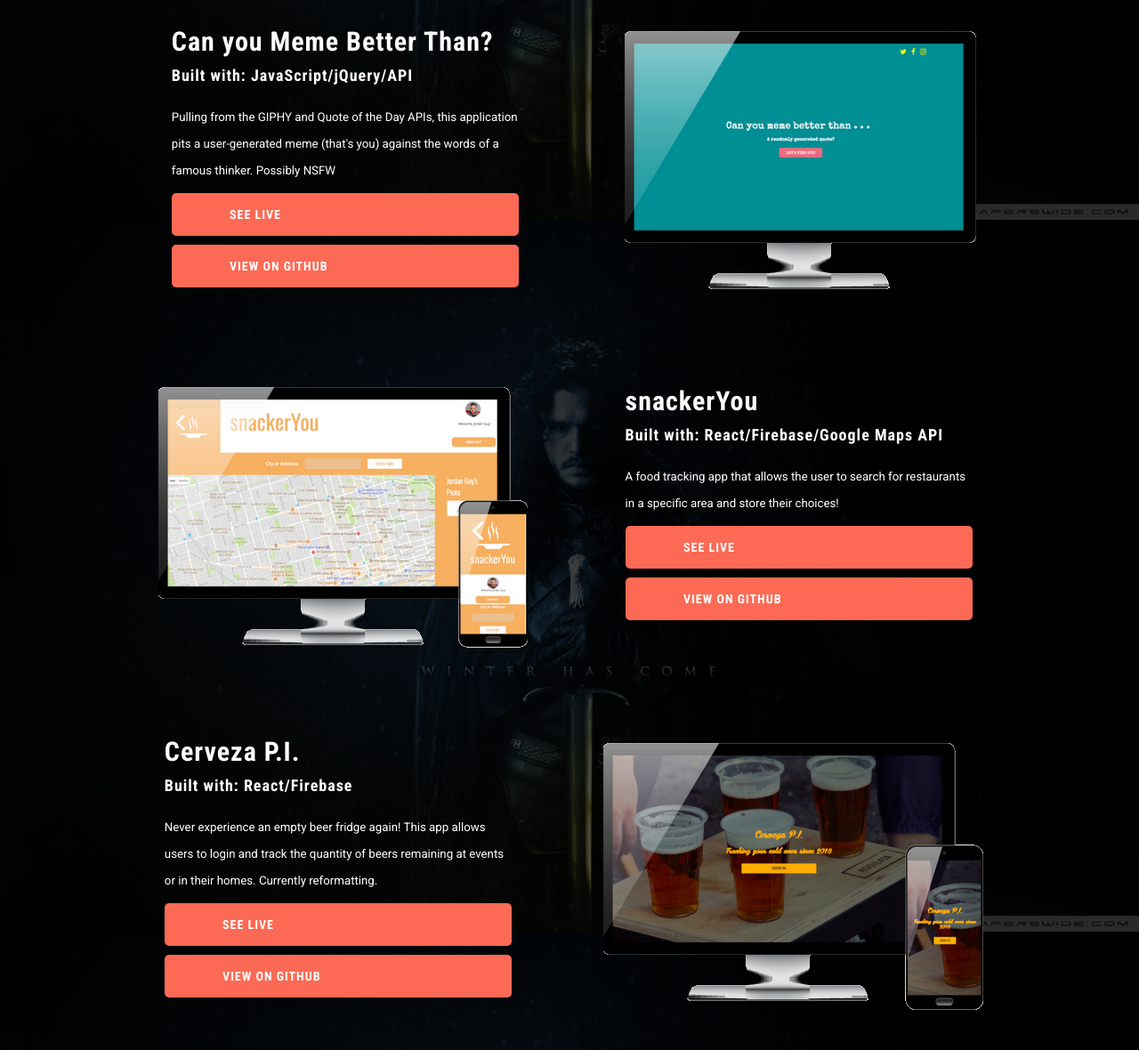
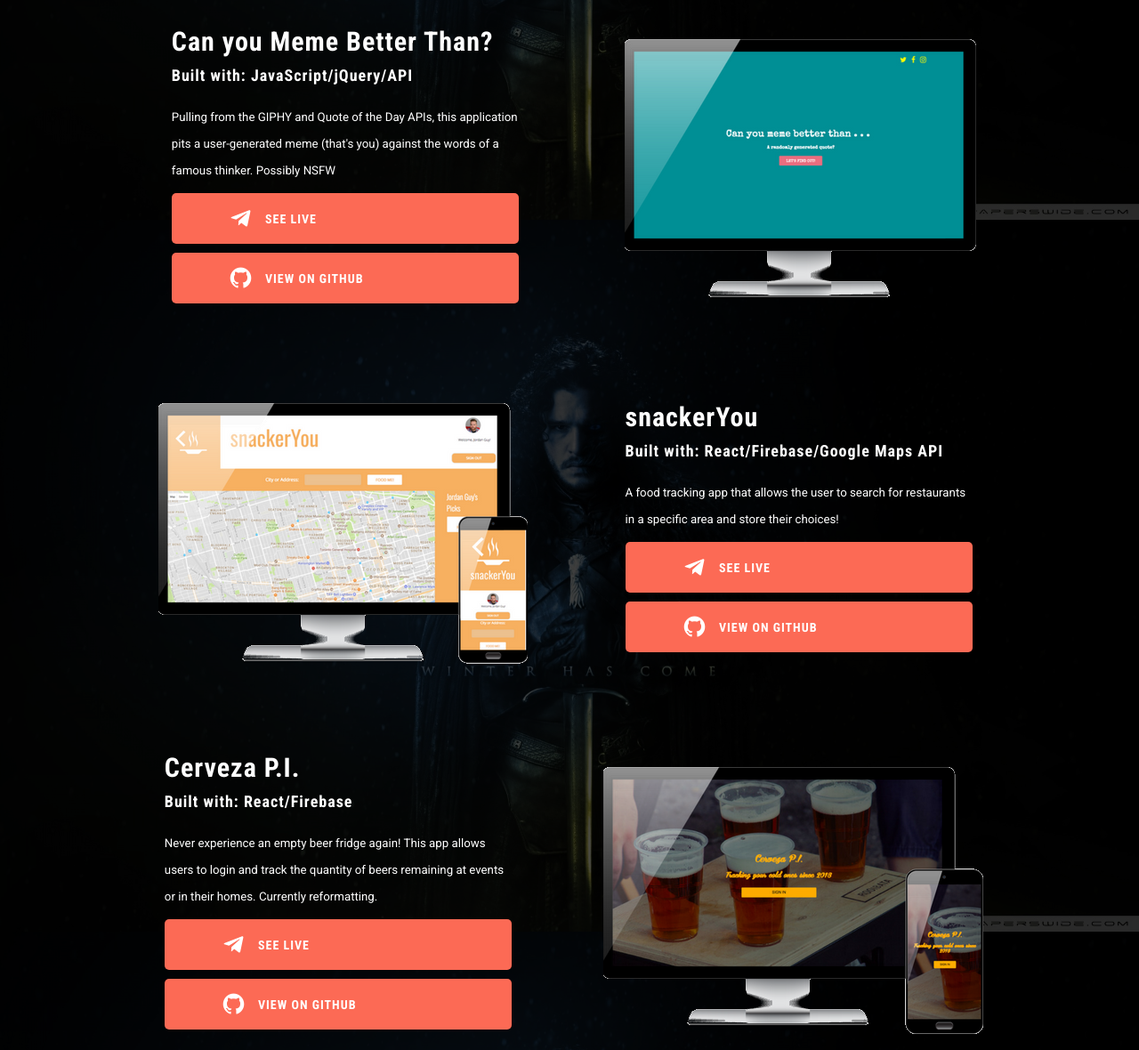
Before and after one commit to JordanGuy27/portfolio, a website: page index.html in a window 1280 px wide. Shown: the part 2252-3432 px from the top of the page at 89% size. Drawn offline with nearby package versions, Linux system fonts and the light colour scheme; some packages are replaced by stand-ins of ours; a script that the page names is missing.

Commit message:
added favicons

```diff
--- a/dev/styles/_projects.scss
+++ b/dev/styles/_projects.scss
@@ -23,7 +23,9 @@
 
 a.seeLive, a.github {
 		text-align: left;
-		display: block;
+        display: block;
+        display: flex;
+        align-items: center;
 		margin: 10px 0;
 		width: 100%;
         border-style: none;
@@ -71,6 +73,15 @@ a.seeLive, a.github {
     }
 }
 
+.projectButton  {
+    .devicon-github-plain, .fa-telegram-plane {
+        font-size: 25px;
+        width: 25px;
+        height: 25px;
+        margin-right: 15px;
+    }
+}
+
 .project1, .project2, .project3, .project4, .project5 {
     display: flex;
     justify-content: space-around;
--- a/index.html
+++ b/index.html
@@ -132,8 +132,8 @@
 							<h5>Pulling from the GIPHY and Quote of the Day APIs, this application pits a user-generated meme (that's you) against the
 							words of a famous thinker. Possibly NSFW</h5>
 							<div class="projectButton">
-								<a target="_blank" href="https://jordanguy27.github.io/Meme-better-than/." class="seeLive hvr-shutter-out-vertical">See Live</button>
-								<a target="_blank" href="https://github.com/JordanGuy27/Meme-better-than" class="github hvr-shutter-out-vertical">View on GitHub</a>
+								<a target="_blank" href="https://jordanguy27.github.io/Meme-better-than/." class="seeLive hvr-shutter-out-vertical"><i class="fab fa-telegram-plane"></i>See Live</button>
+								<a target="_blank" href="https://github.com/JordanGuy27/Meme-better-than" class="github hvr-shutter-out-vertical"><i class="devicon-github-plain"></i>View on GitHub</a>
 							</div>
 						</div>
 						<div class="imgContainer"><img src="./public/styles/assets/memeEdit.png" alt=""></div>
@@ -147,8 +147,8 @@
 							<h4 class="language">Built with: React/Firebase/Google Maps API</h4>
 							<h5>A food tracking app that allows the user to search for restaurants in a specific area and store their choices!</h5>
 							<div class="projectButton">
-								<a target="_blank" href="https://dude-wheres-my-food.firebaseapp.com/" class="seeLive hvr-shutter-out-vertical">See Live</a>
-								<a target="_blank" href="https://github.com/TeamENJ/SnackerYou" class="github hvr-shutter-out-vertical">View on GitHub</a>
+								<a target="_blank" href="https://dude-wheres-my-food.firebaseapp.com/" class="seeLive hvr-shutter-out-vertical"><i class="fab fa-telegram-plane"></i>See Live</a>
+								<a target="_blank" href="https://github.com/TeamENJ/SnackerYou" class="github hvr-shutter-out-vertical"><i class="devicon-github-plain"></i>View on GitHub</a>
 							</div>
 						</div>
 					</div>
@@ -158,8 +158,8 @@
 							<h4 class="language">Built with: React/Firebase</h4>
 							<h5>Never experience an empty beer fridge again! This app allows users to login and track the quantity of beers remaining at events or in their homes. Currently reformatting.</h5>
 							<div class="projectButton">
-								<a target="_blank" href=" https://beer-fridge-app.firebaseapp.com" class="seeLive hvr-shutter-out-vertical">See Live</a>
-								<a target="_blank" href="https://github.com/JordanGuy27/beer-fridge-app" class="github hvr-shutter-out-vertical">View on GitHub</a>
+								<a target="_blank" href=" https://beer-fridge-app.firebaseapp.com" class="seeLive hvr-shutter-out-vertical"><i class="fab fa-telegram-plane"></i>See Live</a>
+								<a target="_blank" href="https://github.com/JordanGuy27/beer-fridge-app" class="github hvr-shutter-out-vertical"><i class="devicon-github-plain"></i>View on GitHub</a>
 							</div>
 						</div>
 						<div class="imgContainer"><img src="./public/styles/assets/beerEdit.png" alt=""></div>
@@ -171,8 +171,8 @@
 							<h4 class="language">Built with: HTML/CSS</h4>
 							<h5>A single page, responsive PSD client based conversion.</h5>
 							<div class="projectButton">
-								<a target="_blank" href="https://jordanguy27.github.io/over-conversion/." class="seeLive hvr-shutter-out-vertical">See Live</a>
-								<a target="_blank" href="https://github.com/JordanGuy27/over-conversion" class="github hvr-shutter-out-vertical">View on GitHub</a>
+								<a target="_blank" href="https://jordanguy27.github.io/over-conversion/." class="seeLive hvr-shutter-out-vertical"><i class="fab fa-telegram-plane"></i>See Live</a>
+								<a target="_blank" href="https://github.com/JordanGuy27/over-conversion" class="github hvr-shutter-out-vertical"><i class="devicon-github-plain"></i>View on GitHub</a>
 							</div>
 						</div>
 					</div>
--- a/public/styles/style.css
+++ b/public/styles/style.css
@@ -358,6 +358,8 @@ img#headshot {
 a.seeLive, a.github {
   text-align: left;
   display: block;
+  display: flex;
+  align-items: center;
   margin: 10px 0;
   width: 100%;
   border-style: none;
@@ -397,6 +399,12 @@ a.seeLive, a.github {
   .projects button {
     width: 100%;
     margin: 10px 0; }
+
+.projectButton .devicon-github-plain, .projectButton .fa-telegram-plane {
+  font-size: 25px;
+  width: 25px;
+  height: 25px;
+  margin-right: 15px; }
 
 .project1, .project2, .project3, .project4, .project5 {
   display: flex;
```
